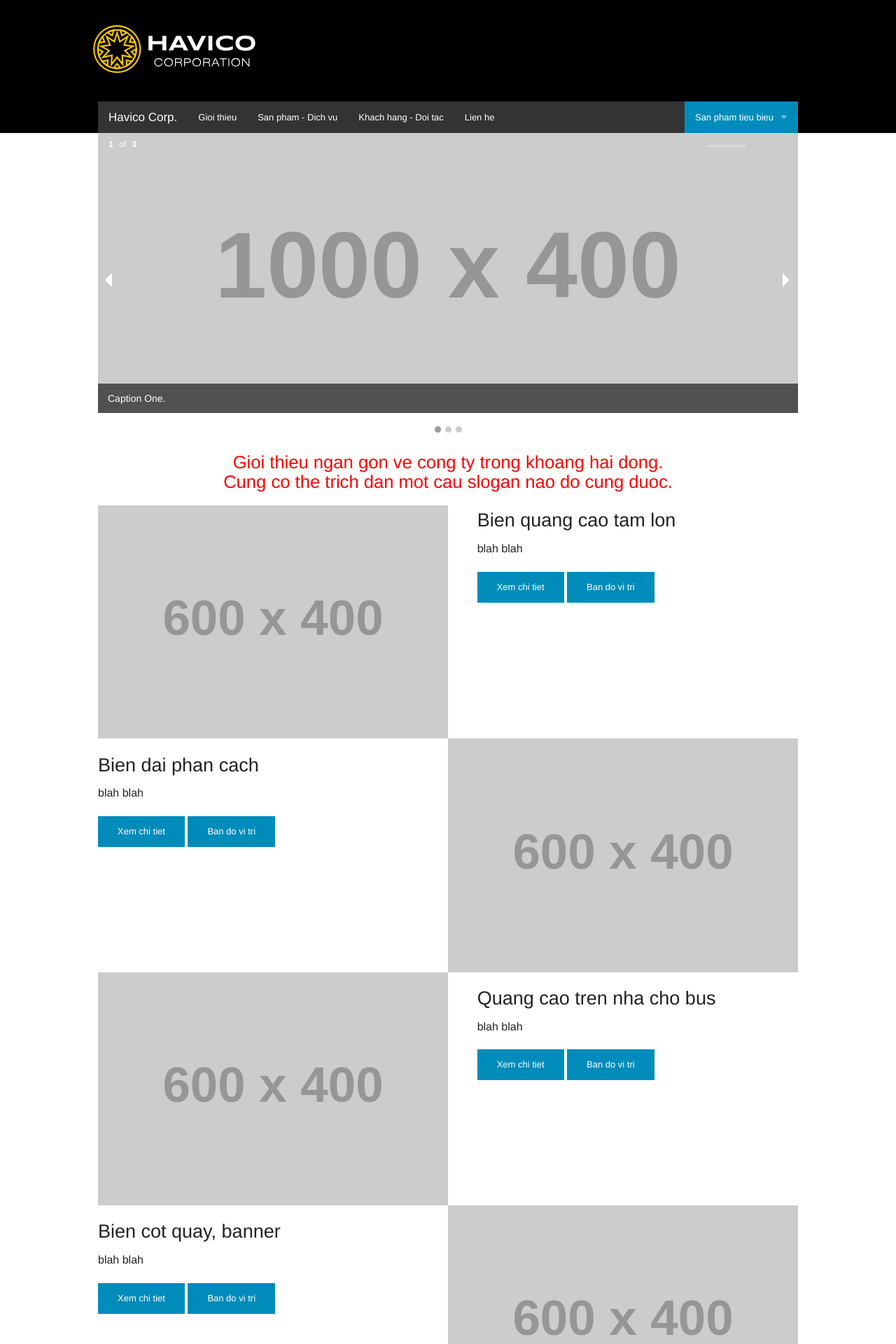
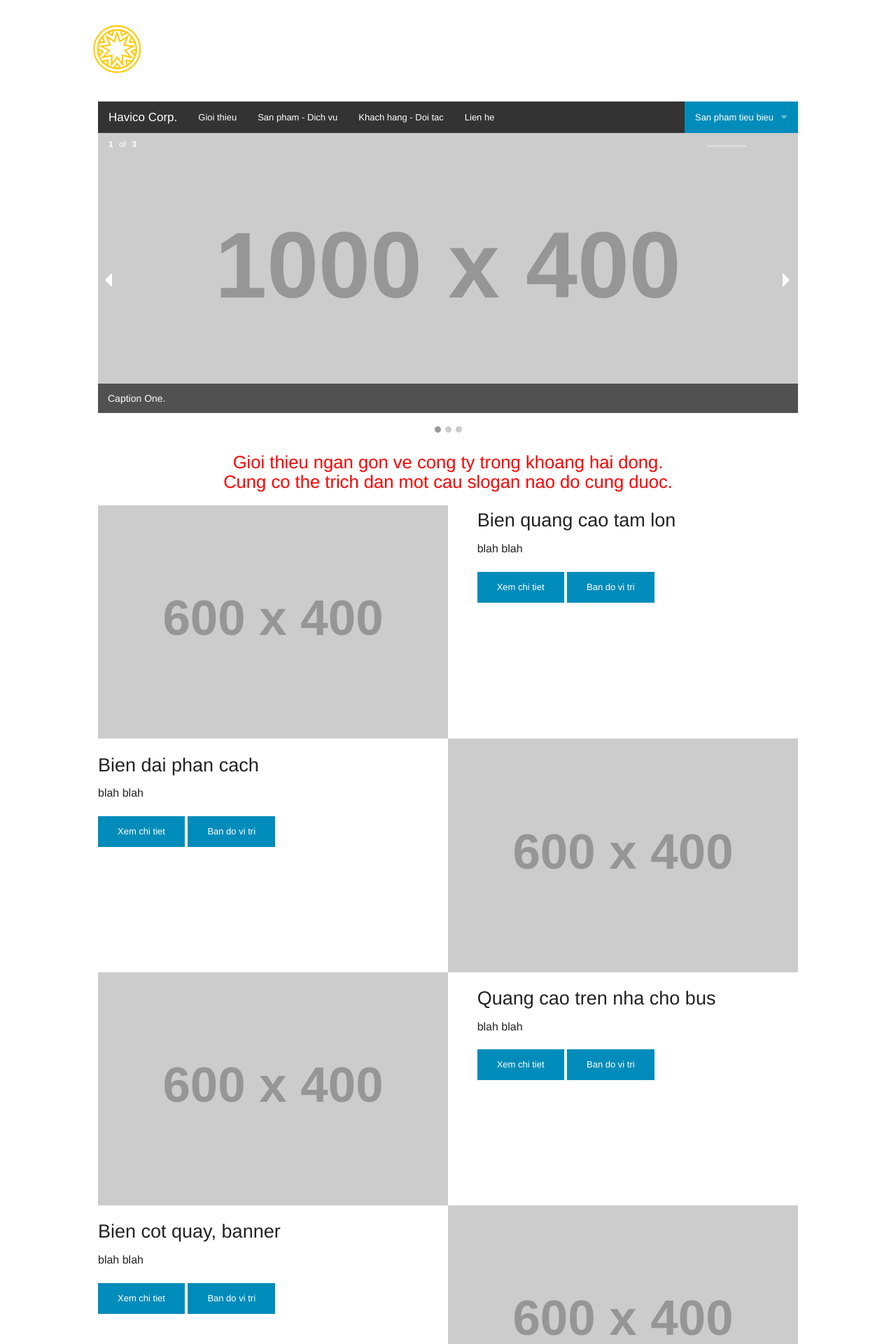
Before and after one commit to haviet/static-on-foundation, a Jekyll site: the page built from index.html, in a window 1280 px wide. Shown: the top 1920 px of the page at 70% size. Built offline with Jekyll 4.4.1, drawn with Linux system fonts in a browser that asks for light colours.

Commit message:
Update custom.css

```diff
--- a/css/custom.css
+++ b/css/custom.css
@@ -1,4 +1,4 @@
-header {background:#000; padding-top: 2em; }
+header {padding-top: 2em; }
 nav {margin-top: 2em;}
 img.hvlogo {width: 280px; margin-left: -0.2em;}
 
```
